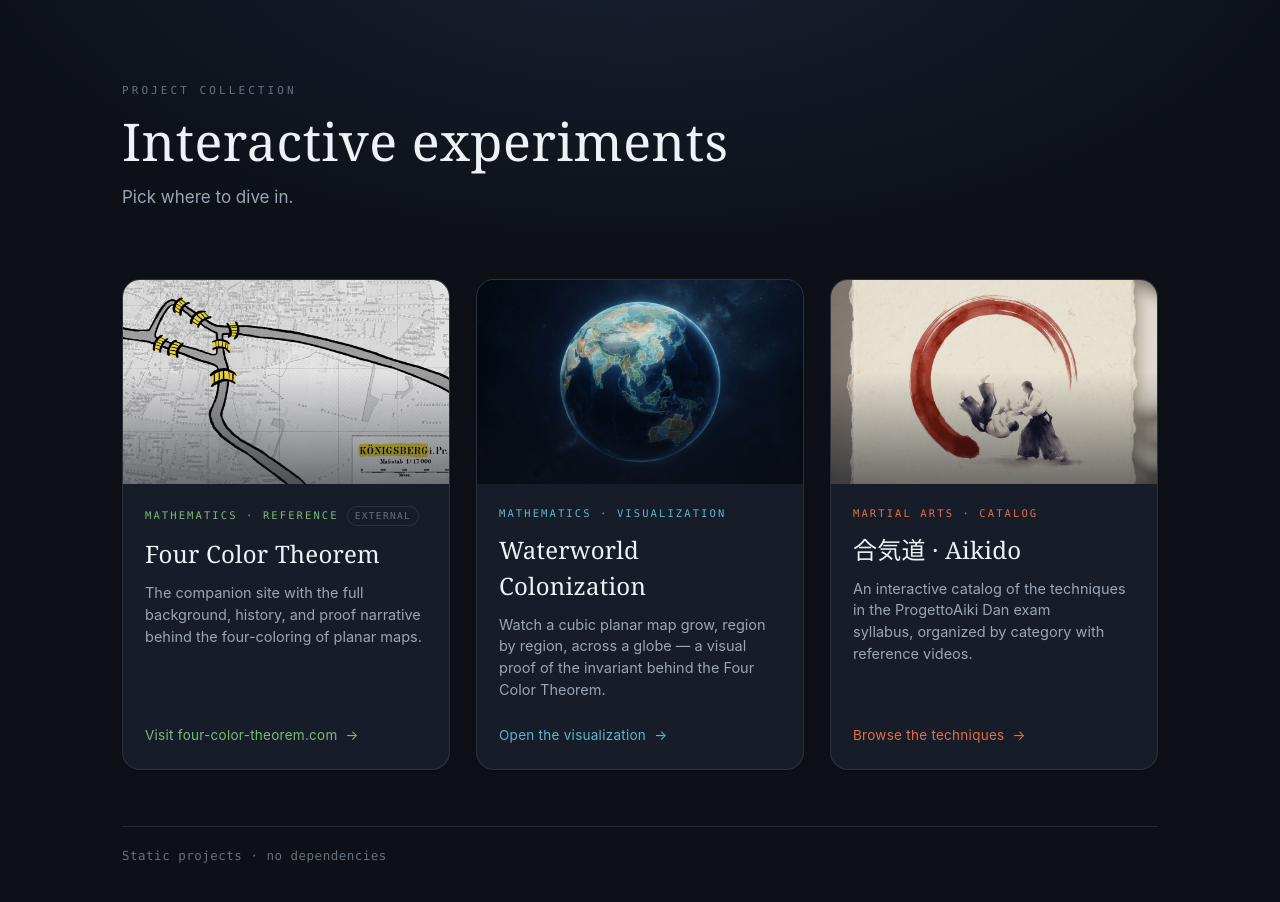
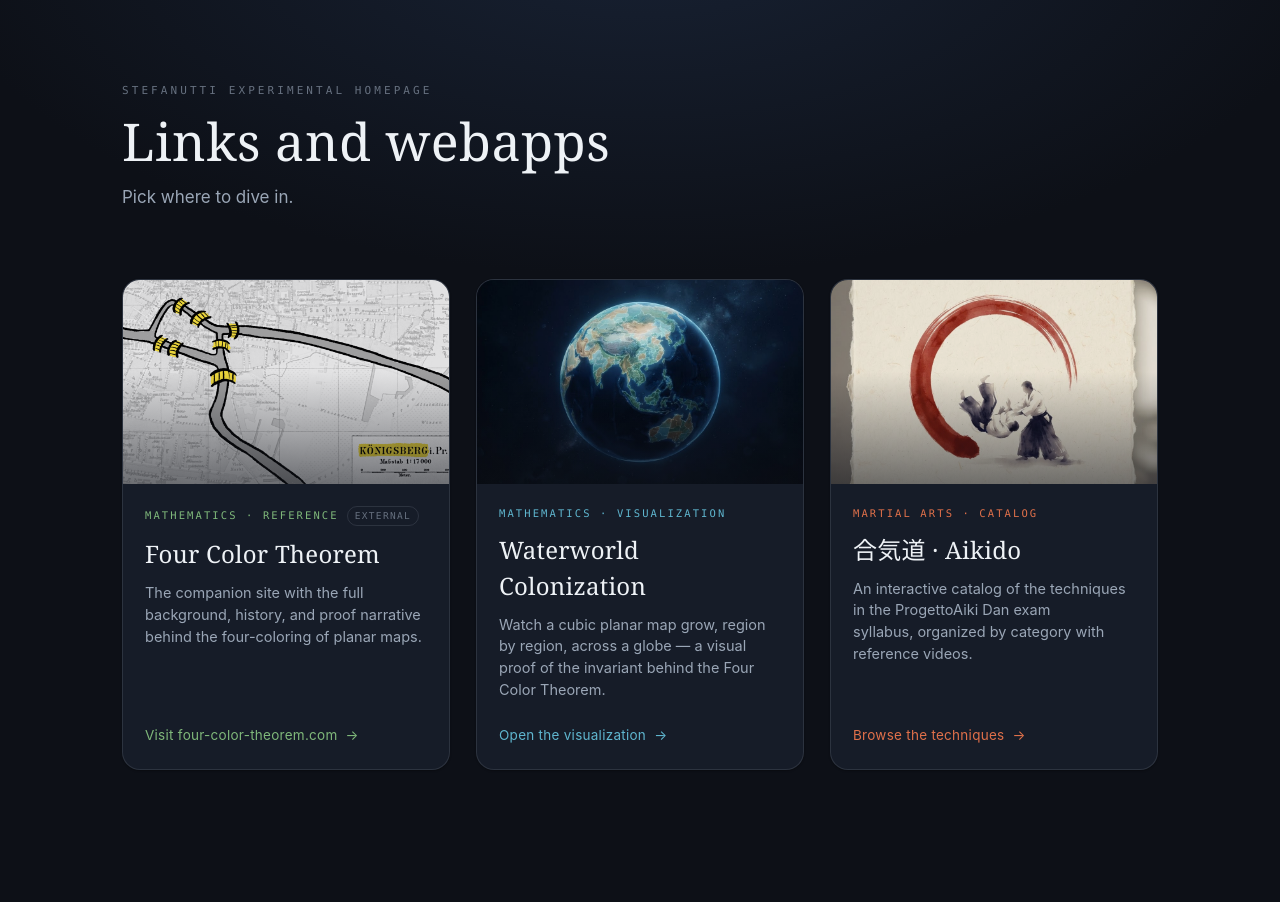
Before and after one commit to stefanutti/webapps, a website: page index.html in a window 1280 px wide. After the commit the page ends 842 px from the top, so only its background shows below. Drawn offline with Linux system fonts and the light colour scheme.

Commit message:
Update experimental homepage copy

```diff
--- a/index.html
+++ b/index.html
@@ -77,14 +77,13 @@
   /* Make the whole card clickable via the stretched link */
   .stretched::after{content:"";position:absolute;inset:0;z-index:1}
 
-  footer{margin-top:clamp(32px,5vw,56px);padding-top:20px;border-top:1px solid var(--line);color:var(--ink-3);font-size:12.5px;font-family:var(--mono);letter-spacing:.04em}
 </style>
 </head>
 <body>
   <div class="wrap">
     <header>
-      <p class="eyebrow">Project collection</p>
-      <h1>Interactive experiments</h1>
+      <p class="eyebrow">Stefanutti experimental homepage</p>
+      <h1>Links and webapps</h1>
       <p class="lede">Pick where to dive in.</p>
     </header>
 
@@ -136,7 +135,6 @@
 
     </main>
 
-    <footer>Static projects · no dependencies</footer>
   </div>
 </body>
 </html>
```
